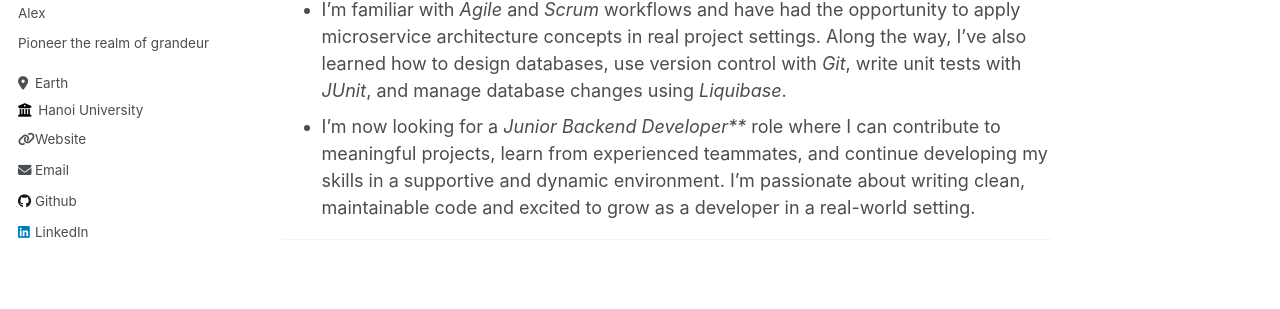
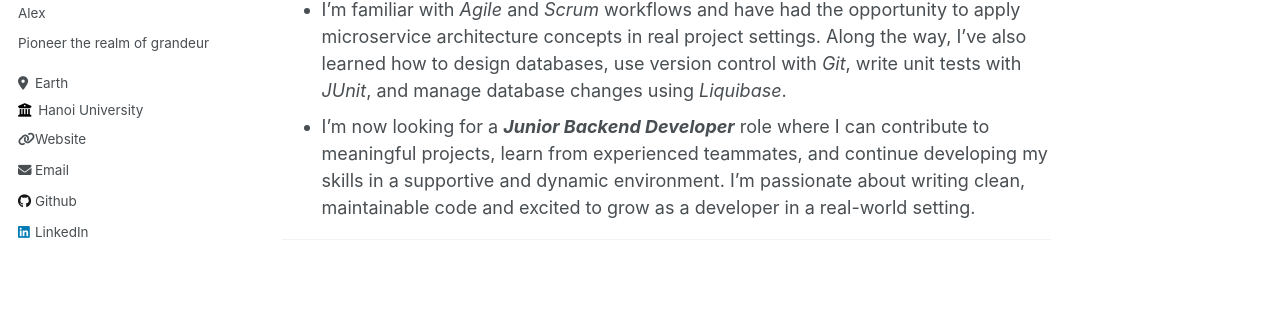
Before and after one commit to phamhaicnttk21/phamhaicnttk21.github.io, a Jekyll site: the page built from _pages/about.md, in a window 1280 px wide and 995 px high. Shown: the part 321-630 px from the top of the window. Built offline with Jekyll 4.4.1, drawn with Linux system fonts in a browser that asks for light colours.

```diff
--- a/_pages/about.md
+++ b/_pages/about.md
@@ -12,6 +12,6 @@ Overview
 ======
 - I’m a recent Software Engineering graduate from Hanoi University with a solid academic background and practical experience in backend and web development. I’ve worked with Java and Spring Boot to build secure APIs and gained exposure to deploying microservices using Docker and Kubernetes.
 - I’m familiar with _Agile_ and _Scrum_ workflows and have had the opportunity to apply microservice architecture concepts in real project settings. Along the way, I’ve also learned how to design databases, use version control with _Git_, write unit tests with _JUnit_, and manage database changes using _Liquibase_.
-- I’m now looking for a _Junior Backend Developer_**** role where I can contribute to meaningful projects, learn from experienced teammates, and continue developing my skills in a supportive and dynamic environment. I’m passionate about writing clean, maintainable code and excited to grow as a developer in a real-world setting.
+- I’m now looking for a _**Junior Backend Developer**_ role where I can contribute to meaningful projects, learn from experienced teammates, and continue developing my skills in a supportive and dynamic environment. I’m passionate about writing clean, maintainable code and excited to grow as a developer in a real-world setting.
 
 ------
```
